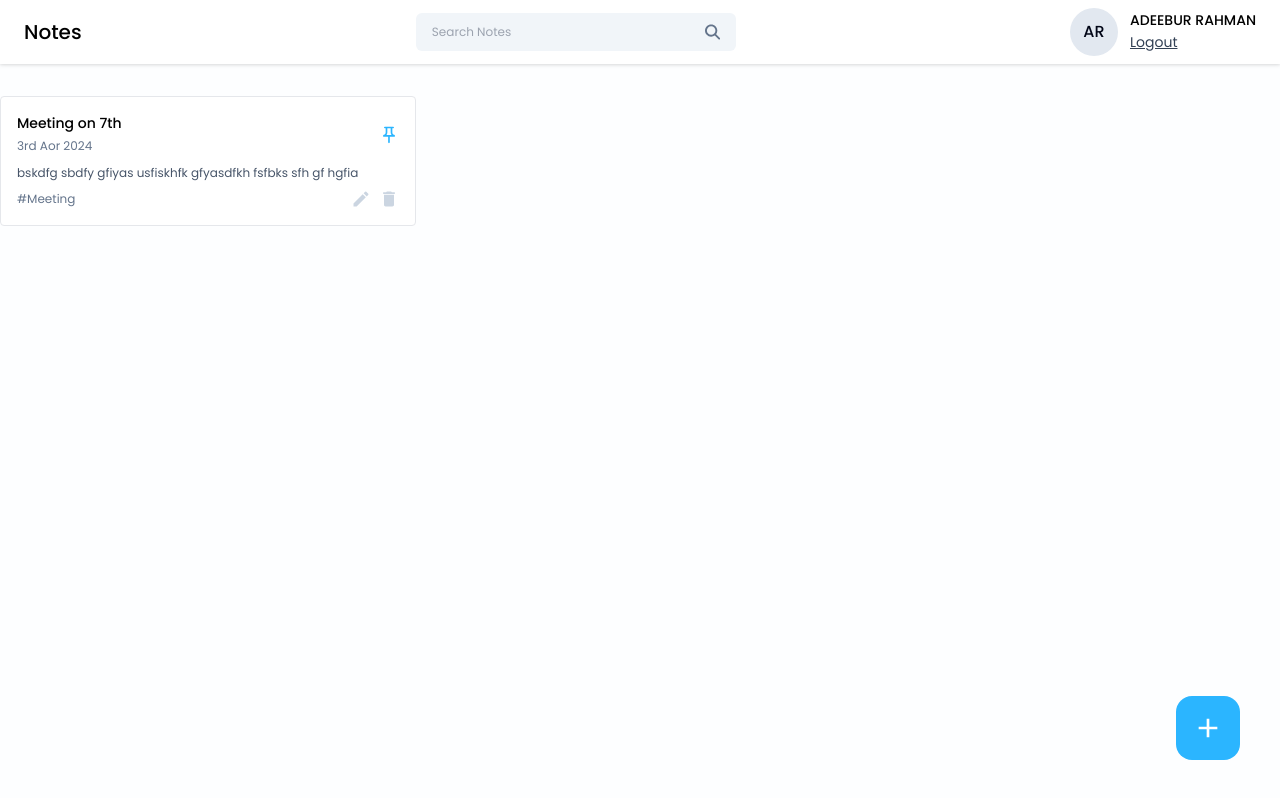
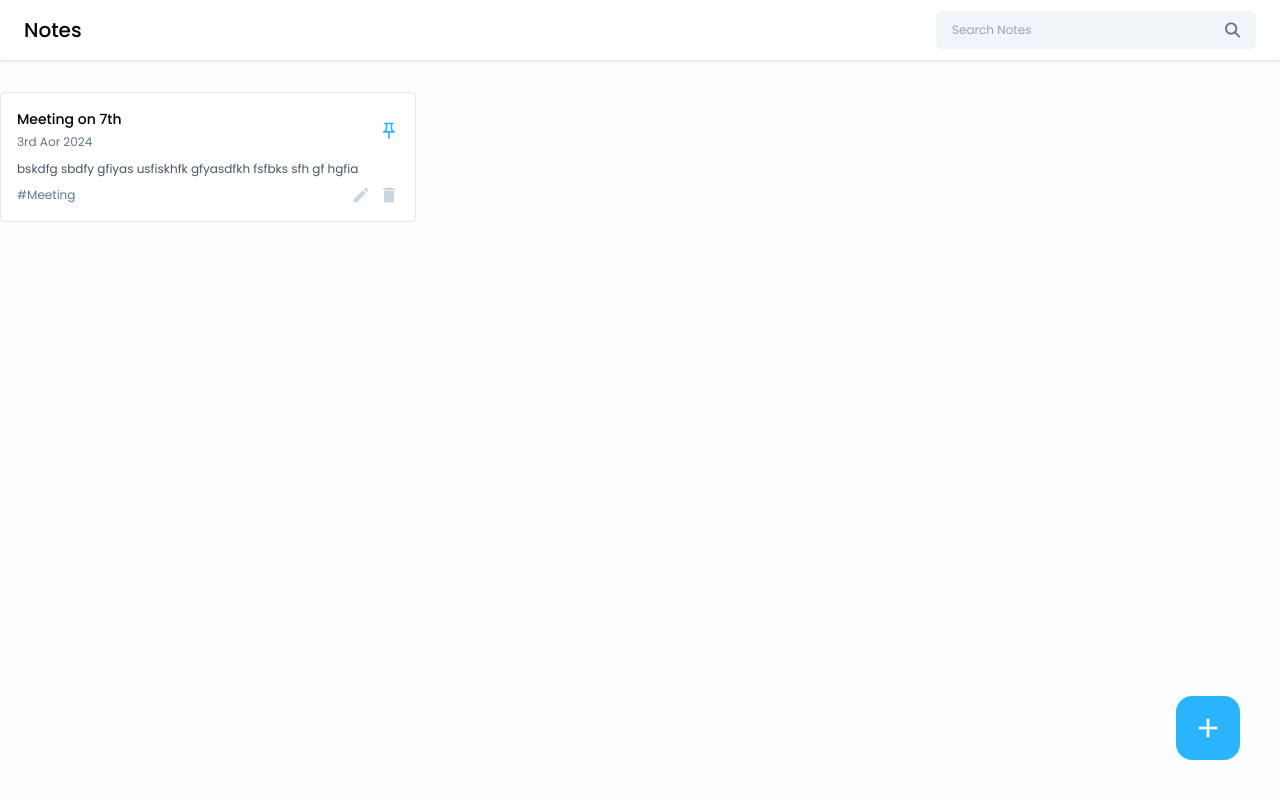
Before and after one commit to adeeburrahman11/Notes-App, a React (Vite) app in the folder frontend/notes-app/: page /dashboard in a window 1280 px wide. Built offline with nearby package versions, Linux system fonts and the light colour scheme; no server answers.

Commit message:
get user api done

```diff
--- a/frontend/notes-app/src/components/Cards/Profile.jsx
+++ b/frontend/notes-app/src/components/Cards/Profile.jsx
@@ -1,19 +1,24 @@
 import React from "react";
 import { getInitials } from "../../utils/help";
 
-const Profile = ({ onLogout }) => {
+const Profile = ({ userInfo, onLogout }) => {
   return (
+    userInfo && (
       <div className="flex items-center gap-3">
         <div className="w-12 h-12 flex items-center justify-center rounded-full text-slate-950 font-medium bg-slate-200">
-        {getInitials("adeeb rahman")}
+          {getInitials(userInfo.fullName)}
         </div>
         <div>
-        <p className="text-sm font-medium">ADEEBUR RAHMAN</p>
-        <button className="text-sm text-slate-700 underline" onClick={onLogout}>
+          <p className="text-sm font-medium">{userInfo.fullName}</p>
+          <button
+            className="text-sm text-slate-700 underline"
+            onClick={onLogout}
+          >
             Logout
           </button>
         </div>
       </div>
+    )
   );
 };
 
--- a/frontend/notes-app/src/components/NavBar/NavBar.jsx
+++ b/frontend/notes-app/src/components/NavBar/NavBar.jsx
@@ -3,11 +3,12 @@ import Profile from "../Cards/Profile";
 import { useNavigate } from "react-router-dom";
 import SearchBar from "../SearchBar/SearchBar";
 
-const NavBar = () => {
+const NavBar = ({ userInfo }) => {
   const [searchQuery, setSearchQuery] = useState("");
   const navigate = useNavigate();
 
   const onLogout = () => {
+    localStorage.clear();
     navigate("/login");
   };
 
@@ -30,7 +31,7 @@ const NavBar = () => {
         onClearSearch={onClearSearch}
       />
 
-      <Profile onLogout={onLogout} />
+      <Profile userInfo={userInfo} onLogout={onLogout} />
     </div>
   );
 };
--- a/frontend/notes-app/src/pages/Home/Home.jsx
+++ b/frontend/notes-app/src/pages/Home/Home.jsx
@@ -35,13 +35,12 @@ const Home = () => {
 
   useEffect(() => {
     getUserInfo();
-
     return () => {};
   }, []);
 
   return (
     <>
-      <NavBar />
+      <NavBar userInfo={userInfo} />
 
       <div className="container mx-auto">
         <div className="grid grid-cols-3 gap-4 mt-8">
```
Lines whose indentation alone changed are shown as unchanged.
